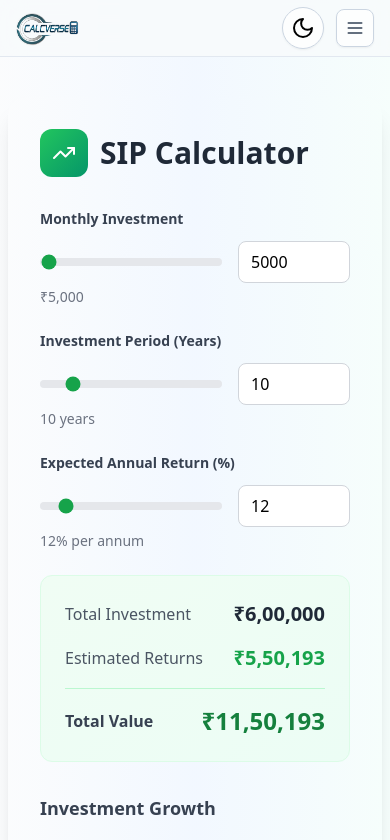
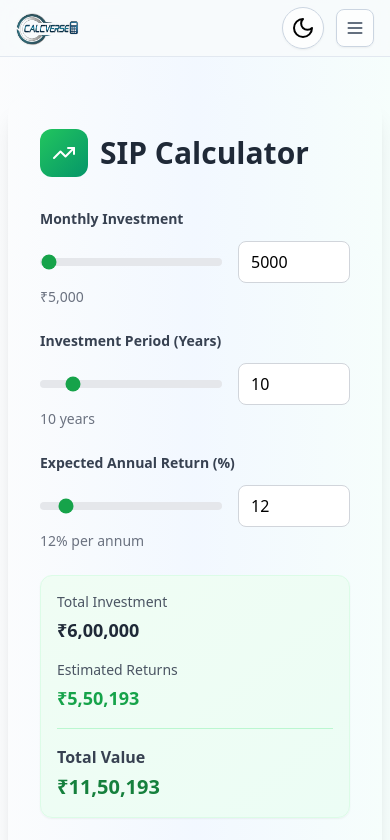
Before and after one commit to yogesh-1413/CalcVerse, a React (Vite) app: page /SIP-Calculator in a window 390 px wide. Shown: the top 840 px of the page. Built offline with nearby package versions, Linux system fonts and the light colour scheme.

Commit message:
Added responsive layout to the existing calculators

```diff
--- a/src/ConveterComponents/Financial_Calculator_Components/CAGR_Calculator.tsx
+++ b/src/ConveterComponents/Financial_Calculator_Components/CAGR_Calculator.tsx
@@ -107,25 +107,25 @@ export const CAGR_Calculator: React.FC = () => {
             <p className="text-sm text-gray-500 mt-1 dark:text-gray-300">{period} years</p>
           </div>
 
-          <div className="bg-gradient-to-br from-orange-50 to-amber-50 rounded-xl p-6 space-y-4 border border-orange-100">
-            <div className="flex justify-between items-center">
-              <span className="text-gray-600 font-medium">Initial Value</span>
+          <div className="max-w-md sm:max-w-lg md:max-w-xl lg:max-w-2xl mx-auto bg-gradient-to-br from-orange-50 to-amber-50 rounded-xl p-6 space-y-4 border border-orange-100">
+            <div className="flex justify-between flex-col sm:flex-row justify-between sm:items-center gap-1 sm:gap-2">
+              <span className="text-gray-600 text-sm sm:text-base">Initial Value</span>
               <span className="text-xl font-bold text-gray-800">{formatCurrency(result.initialValue)}</span>
             </div>
-            <div className="flex justify-between items-center">
-              <span className="text-gray-600 font-medium">Final Value</span>
+            <div className="flex justify-between flex-col sm:flex-row justify-between sm:items-center gap-1 sm:gap-2">
+              <span className="text-gray-600 text-sm sm:text-base">Final Value</span>
               <span className="text-xl font-bold text-gray-800">{formatCurrency(result.finalValue)}</span>
             </div>
-            <div className="flex justify-between items-center">
-              <span className="text-gray-600 font-medium">Total Gain</span>
+            <div className="flex justify-between flex-col sm:flex-row justify-between sm:items-center gap-1 sm:gap-2">
+              <span className="text-gray-600 text-sm sm:text-base">Total Gain</span>
               <span className="text-xl font-bold text-orange-600">{formatCurrency(result.totalGain)}</span>
             </div>
-            <div className="flex justify-between items-center">
-              <span className="text-gray-600 font-medium">Absolute Return</span>
+            <div className="flex justify-between flex-col sm:flex-row justify-between sm:items-center gap-1 sm:gap-2">
+              <span className="text-gray-600 text-sm sm:text-base">Absolute Return</span>
               <span className="text-xl font-bold text-orange-600">{result.totalGainPercentage.toFixed(2)}%</span>
             </div>
             <div className="h-px bg-orange-200"></div>
-            <div className="flex justify-between items-center">
+            <div className="flex justify-between flex-col sm:flex-row justify-between sm:items-center gap-1 sm:gap-2">
               <span className="text-gray-700 font-semibold">CAGR</span>
               <span className="text-3xl font-bold text-orange-700">{result.cagr.toFixed(2)}%</span>
             </div>
--- a/src/ConveterComponents/Financial_Calculator_Components/SIP_Calculator.tsx
+++ b/src/ConveterComponents/Financial_Calculator_Components/SIP_Calculator.tsx
@@ -133,21 +133,37 @@ export const SIPCalculator: React.FC = () => {
             <p className="text-sm text-gray-500 dark:text-gray-300 mt-1">{expectedReturn}% per annum</p>
           </div>
 
-          <div className="bg-gradient-to-br from-green-50 to-emerald-50 dark:from-orange-50 dark:to-red-50 rounded-xl p-6 space-y-4 border border-green-100 dark:border-orange-500">
-            <div className="flex justify-between items-center">
-              <span className="text-gray-600 font-medium">Total Investment</span>
-              <span className="text-xl font-bold text-gray-800">{formatCurrency(result.totalInvestment)}</span>
+          <div className="max-w-md sm:max-w-lg md:max-w-xl lg:max-w-2xl mx-auto bg-gradient-to-br from-green-50 to-emerald-50 dark:from-orange-50 dark:to-red-50 rounded-xl p-4 sm:p-6 space-y-4 border border-green-100 dark:border-orange-500 shadow-sm">
+            <div className="flex flex-col sm:flex-row justify-between sm:items-center gap-1 sm:gap-2">
+              <span className="text-gray-600 font-medium text-sm sm:text-base">
+                Total Investment
+              </span>
+              <span className="text-lg sm:text-xl font-bold text-gray-800 break-words">
+                {formatCurrency(result.totalInvestment)}
+              </span>
             </div>
-            <div className="flex justify-between items-center">
-              <span className="text-gray-600 font-medium">Estimated Returns</span>
-              <span className="text-xl font-bold text-green-600 dark:text-orange-600">{formatCurrency(result.estimatedReturns)}</span>
+
+            <div className="flex flex-col sm:flex-row justify-between sm:items-center gap-1 sm:gap-2">
+              <span className="text-gray-600 font-medium text-sm sm:text-base">
+                Estimated Returns
+              </span>
+              <span className="text-lg sm:text-xl font-bold text-green-600 dark:text-orange-600 break-words">
+                {formatCurrency(result.estimatedReturns)}
+              </span>
             </div>
+
             <div className="h-px bg-green-200 dark:bg-orange-200"></div>
-            <div className="flex justify-between items-center">
-              <span className="text-gray-700 font-semibold">Total Value</span>
-              <span className="text-2xl font-bold text-green-700 dark:text-orange-700">{formatCurrency(result.totalValue)}</span>
+
+            <div className="flex flex-col sm:flex-row justify-between sm:items-center gap-1 sm:gap-2">
+              <span className="text-gray-700 font-semibold text-base sm:text-lg">
+                Total Value
+              </span>
+              <span className="text-xl sm:text-2xl font-bold text-green-700 dark:text-orange-700 break-words">
+                {formatCurrency(result.totalValue)}
+              </span>
             </div>
           </div>
+
         </div>
 
         <div>
--- a/src/ConveterComponents/Financial_Calculator_Components/SWP_Calculator.tsx
+++ b/src/ConveterComponents/Financial_Calculator_Components/SWP_Calculator.tsx
@@ -8,8 +8,8 @@ import Footer from '../../Components/Footer';
 export const SWPCalculator: React.FC = () => {
   const [initialInvestment, setInitialInvestment] = useState(1000000);
   const [monthlyWithdrawal, setMonthlyWithdrawal] = useState(10000);
-  const [period, setPeriod] = useState(10);
-  const [expectedReturn, setExpectedReturn] = useState(10);
+  const [period, setPeriod] = useState(8);
+  const [expectedReturn, setExpectedReturn] = useState(12);
   const [withdrawalWarning, setWithdrawalWarning] = useState(false);
 
   const result = calculateSWP(initialInvestment, monthlyWithdrawal, period, expectedReturn);
```
